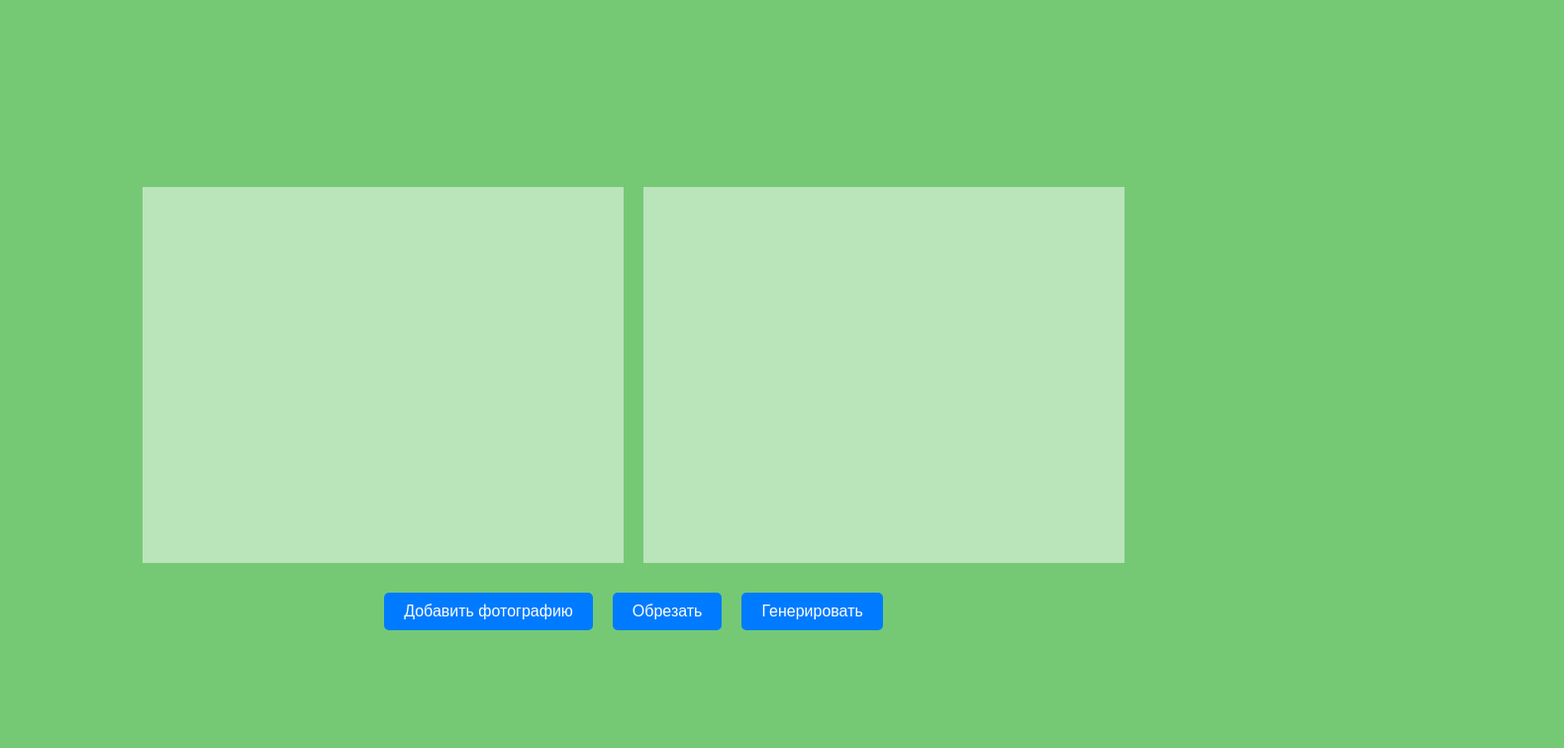
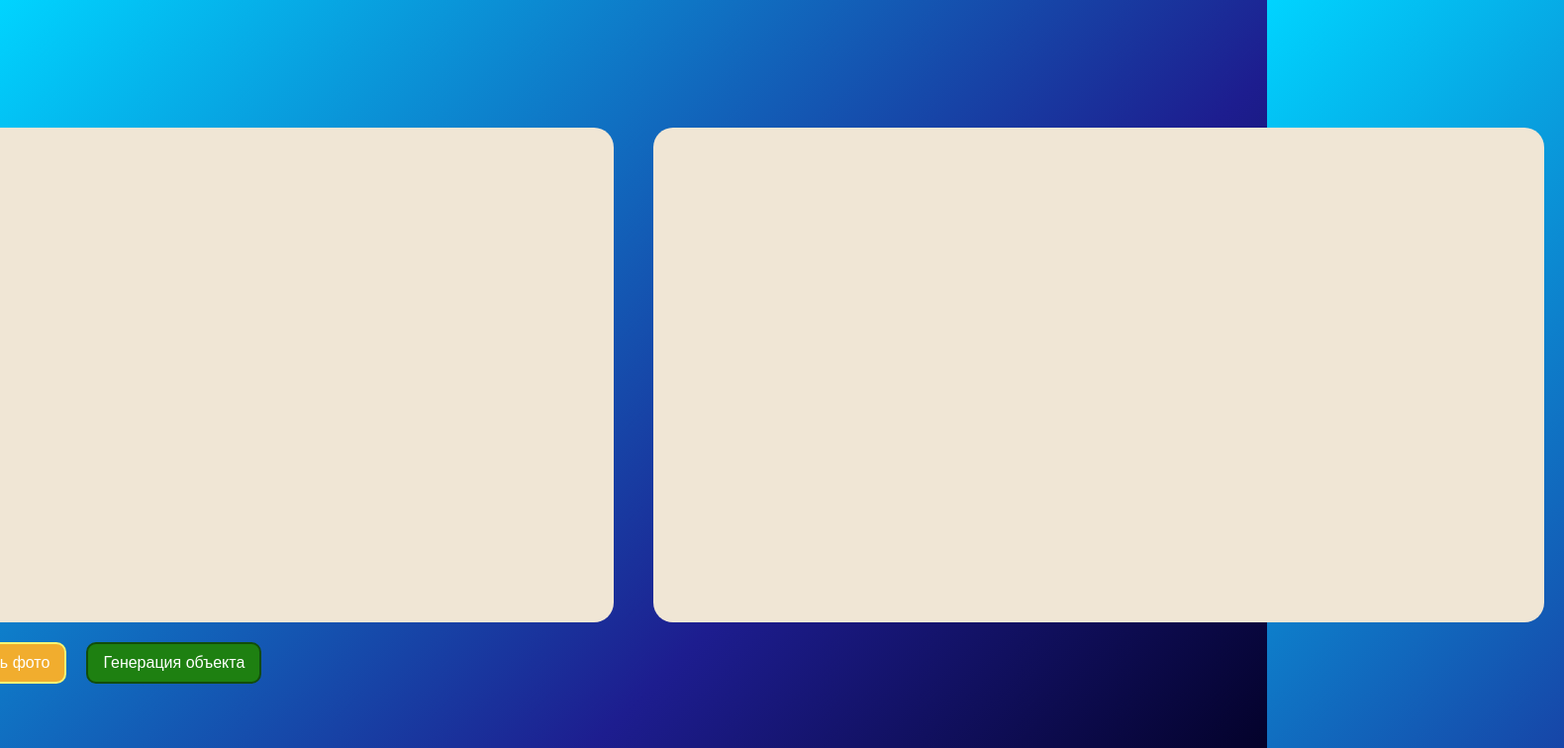
Before and after one commit to mrdilas/frontend_AI, a Vue app: page / in a window 1280 px wide. Shown: the top 756 px of the page at 99% size, 1580 px wide, since content can reach past the window. Built offline with nearby package versions, Linux system fonts and the light colour scheme.

Commit message:
first commit

```diff
--- a/src/App.vue
+++ b/src/App.vue
@@ -1,80 +1,95 @@
 <template>
-    <div class="container">
-      <div class="image-container">
-        <div class="image-area" :style="{ 'background-image': `url(${imageUrl})` }"></div>
-        <div class="empty-area"></div>
+  <div class="wrapper-container">
+    <div class="wrapper">
+      <img :src="imageUrl" alt="Uploaded Image" v-if="imageUrl" />
     </div>
-      <div class="button-container">
-        <button @click="selectImage">Добавить фотографию</button>
-        <button>Обрезать</button>
-        <button>Генерировать</button>
-
+    <div class="wrapper_gen"></div>
   </div>
-      <input type="file" ref="fileInput" @change="handleFileInput" style="display: none;" />
-    </div>
+  <button @click="openFileDialog" class="button">Выбрать фото</button>
+  <button class="button">Редактировать фото</button>
+  <button class="button_gen">Генерация объекта</button>
+  <input type="file" ref="fileInput" @change="handleFileChange" style="display: none" />
 </template>
 
 <script>
 export default {
   data() {
     return {
-        imageUrl: '',
+      imageUrl: null,
     };
   },
   methods: {
-      selectImage() {
+    openFileDialog() {
       this.$refs.fileInput.click();
     },
-      handleFileInput(event) {
+    handleFileChange(event) {
       const file = event.target.files[0];
+      if (file) {
         this.imageUrl = URL.createObjectURL(file);
+      }
     },
   },
 };
 </script>
 
 <style scoped>
-  .container {
-    display: flex;
-    flex-direction: column;
-    align-items: center;
-    justify-content: center;
-    height: 100vh;
-  }
-
-  .image-container {
-    display: flex;
-    width: 80%;
-    height: 400px;
-    margin-bottom: 20px;
-  }
-
-  .image-area,
-  .empty-area {
-    flex: 1;
-    background-color: rgba(255, 255, 255, 0.5);
-    margin: 10px;
-  }
-
-  .image-area {
-    background-size: contain;
-    background-repeat: no-repeat;
-    background-position: center;
-  }
-
-  .button-container {
+.wrapper-container {
   display: flex;
   justify-content: center;
-    gap: 20px;
+  margin-top: 20px;
 }
-
+.wrapper {
+  width: 900px;
+  height: 500px;
+  border-radius: 20px;
+  background: rgb(240, 230, 213);
+  margin: 0 20px;
+  display: flex;
+  justify-content: center;
+  align-items: center;
+  overflow: hidden;
+}
+.wrapper img {
+  max-width: 100%;
+  max-height: 100%;
+  object-fit: contain;
+}
+.wrapper_gen {
+  width: 900px;
+  height: 500px;
+  border-radius: 20px;
+  background: rgb(240, 230, 213);
+  margin: 0 20px;
+  display: flex;
+}
 button {
-    padding: 10px 20px;
+  background: rgb(241, 173, 46);
+  color: white;
+  border-radius: 10px;
+  border: 2px solid rgb(245, 245, 115);
+  margin-left: 20px;
+  padding: 10px 15px;
+  cursor: pointer;
+  transition: transform 500ms ease;
+  margin-top: 20px;
   font-size: 16px;
-    background-color: #007bff;
-    color: #fff;
-    border: none;
-    border-radius: 5px;
+}
+button:hover {
+  transform: scale(1.1) translateY(-5px);
+}
+.button_gen {
+  background: rgb(30, 128, 17);
+  color: white;
+  border-radius: 10px;
+  border: 2px solid rgb(18, 77, 10);
+  margin-left: 20px;
+  padding: 10px 15px;
   cursor: pointer;
+  transition: transform 500ms ease;
+  margin-top: 20px;
+  font-size: 16px;
+}
+.button_gen:hover {
+  transform: scale(1.1) translateY(-5px);
 }
 </style>
--- a/src/assets/main.css
+++ b/src/assets/main.css
@@ -1,3 +1,14 @@
+*{
+    margin: 0;
+    padding: 0;
+}
+
 body{
-    background: rgb(117, 201, 117);
+    width: 100%;
+    min-height: 100vh;
+    background: rgb(2,0,36);
+    background: linear-gradient(315deg, rgba(2,0,36,1) 0%, rgba(29,29,143,1) 35%, rgba(0,212,255,1) 100%);
+    display: flex;
+    justify-content: center;
+    align-items: center;
 }
```
Also changed, not shown: src/components/photo_1.jpg (deleted), 1 other file (tests, documents, lock files or other folders). Lines whose indentation alone changed are shown as unchanged.
